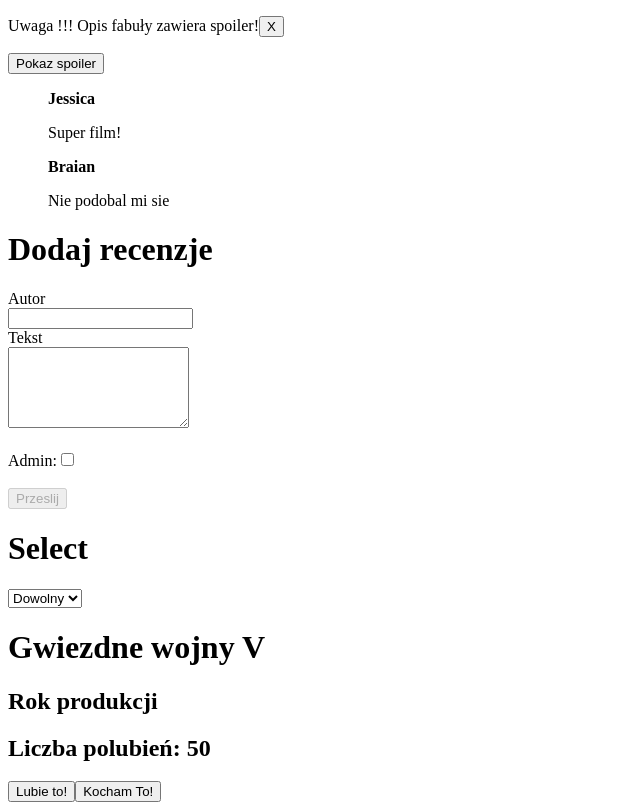
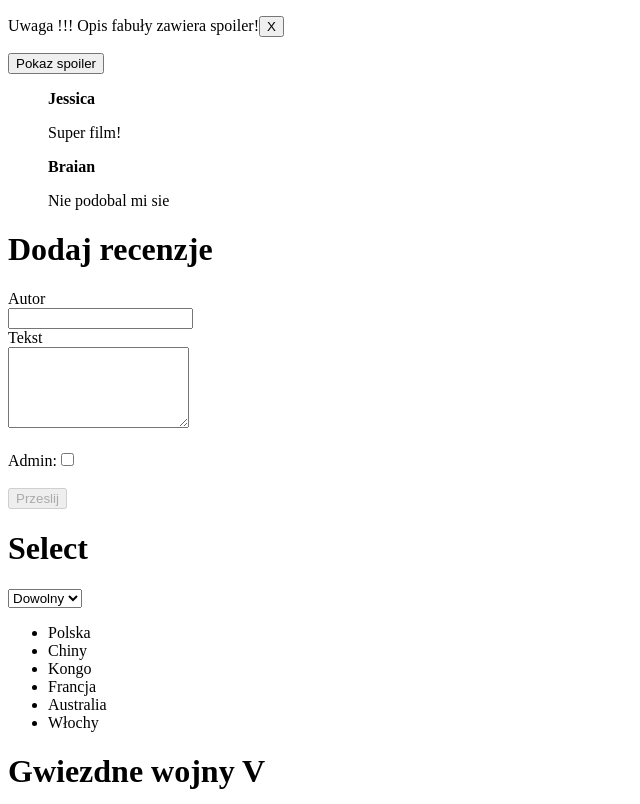
Before and after one commit to Marcin-podgorski93/Task_ZrozumiecReact, a React (Vite) app in the folder zrozumiec-react/: page / in a window 1280 px wide. Shown: the top 804 px of the page, without its empty margins (0-640 px from the left). Built offline with nearby package versions, Linux system fonts and the light colour scheme.

Commit message:
added useState to add only that countries name what is selected in select list

```diff
--- a/zrozumiec-react/src/components/select.jsx
+++ b/zrozumiec-react/src/components/select.jsx
@@ -14,6 +14,14 @@
 
   console.log(filter);
 
+  const handleSelect =
+    filter === "Dowolny"
+      ? countries
+      : countries.filter((country) => country.continent === filter);
+
+  console.log("Wybrany kontynent:", filter);
+  console.log("Wybrane kraje:", handleSelect);
+
   return (
     <>
       <h1>Select</h1>
@@ -25,7 +33,11 @@
         <option value="Australia">Australia</option>
         <option value="Afryka">Afryka</option>
       </select>
-      <ul></ul>
+      <ul>
+        {handleSelect.map((country) => (
+          <li key={country.name}>{country.name}</li>
+        ))}
+      </ul>
     </>
   );
 }
```
